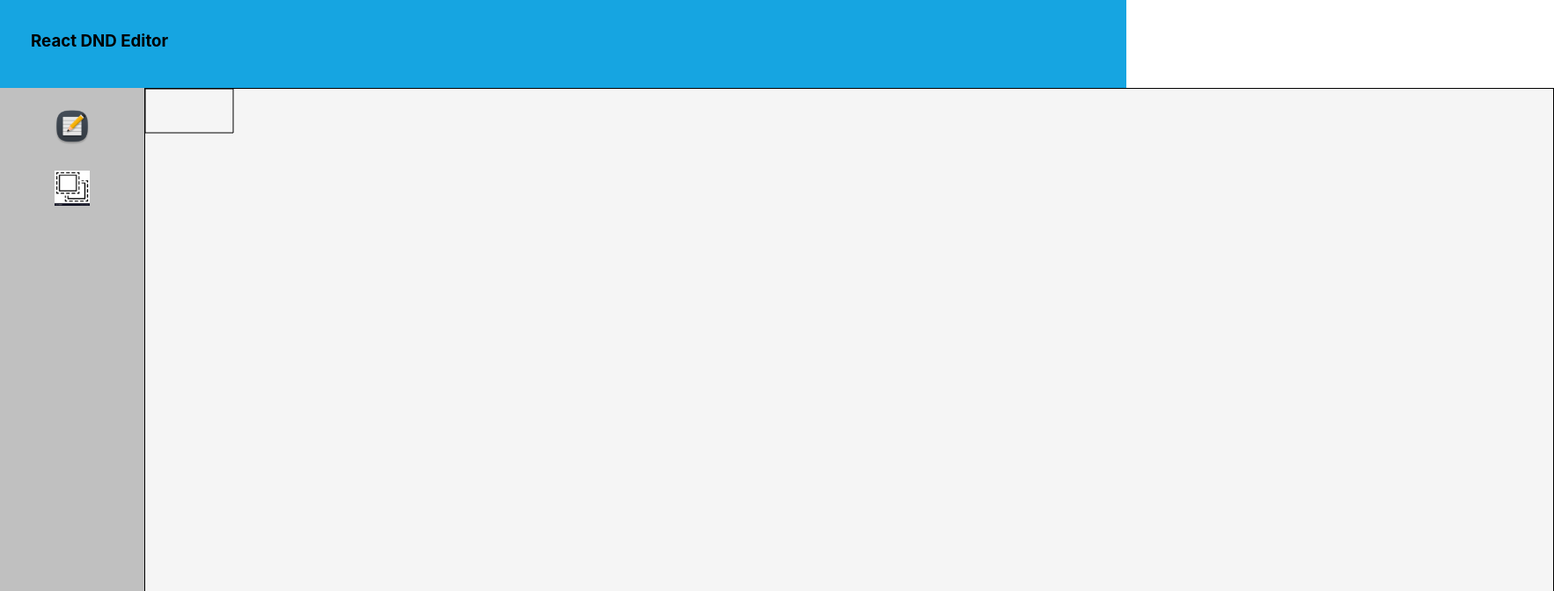
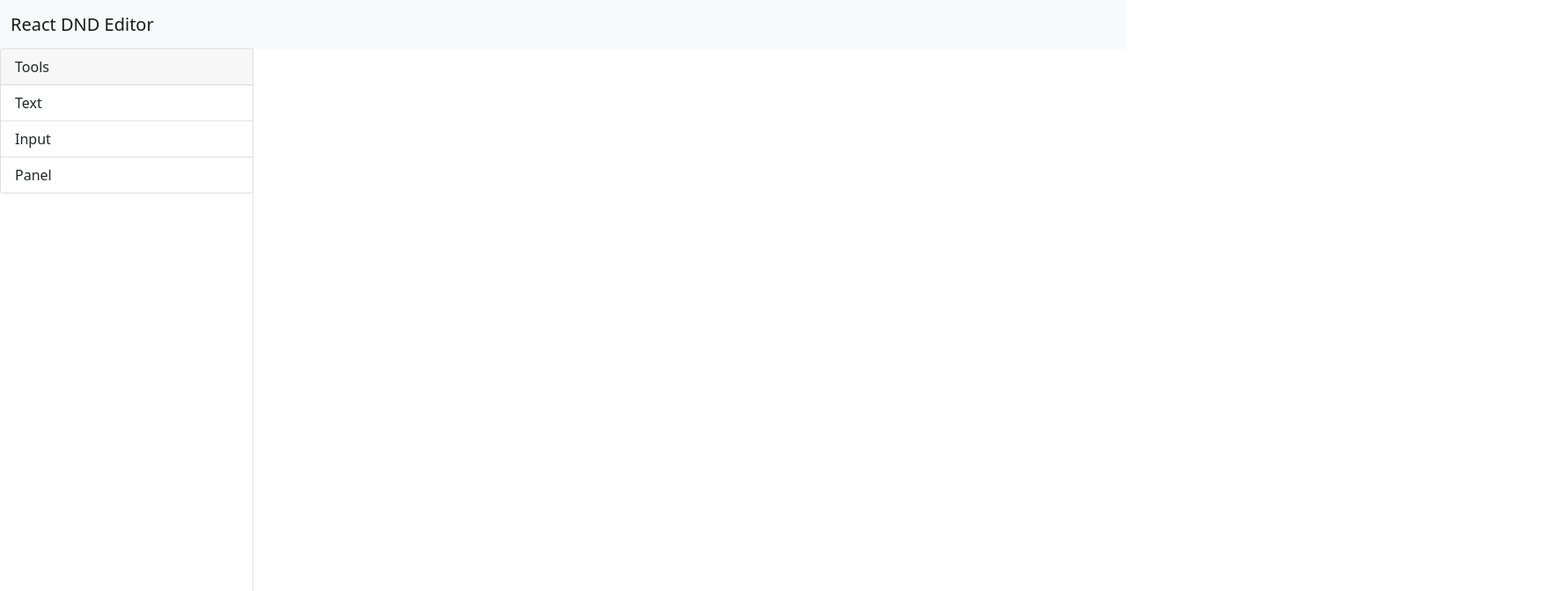
Before and after one commit to Jyoti-Technosoft/react-dnd-editor, a React (Create React App) app: page / in a window 1280 px wide. Shown: the top 672 px of the page at 88% size, 1766 px wide, since content can reach past the window. Built offline with nearby package versions, Linux system fonts and the light colour scheme.

Commit message:
ui ux fixes and Improvement

```diff
--- a/package.json
+++ b/package.json
@@ -6,7 +6,11 @@
     "@testing-library/jest-dom": "^5.11.4",
     "@testing-library/react": "^11.1.0",
     "@testing-library/user-event": "^12.1.10",
+    "bootstrap": "5.1.3",
     "react": "^17.0.2",
+    "react-bootstrap": "^2.0.2",
+    "react-dnd": "^14.0.4",
+    "react-dnd-html5-backend": "^14.0.2",
     "react-dom": "^17.0.2",
     "react-scripts": "4.0.3",
     "web-vitals": "^1.0.1"
--- a/src/App.css
+++ b/src/App.css
@@ -1,4 +1,4 @@
-.App {
+/* .App {
   text-align: center;
 }
 
@@ -62,4 +62,4 @@ canvas {
   background-color: #f5f5f5;
   border: 1px solid #000000;
   height: 100vh;
-}
+} */
--- a/src/App.js
+++ b/src/App.js
@@ -5,12 +5,8 @@ import Editor from './components/Editor';
 function App() {
   return (
     <div className="App">
-        <div className="header">
           <Header />
-        </div>
-        <div className="container">
-            <Editor />
-        </div>
+          <Editor />
     </div>
   );
 }
--- a/src/components/Editor.js
+++ b/src/components/Editor.js
@@ -1,93 +1,116 @@
 import React, { useRef, useEffect, useState } from 'react';
+import { Card, Col, Container, ListGroup, Row } from 'react-bootstrap';
 
 const Editor = () => {
 
-    const [objectType, setObjectType] = useState('text');
-    const [xPoint, setXPoint] = useState(0);
-    const [yPoint, setYPoint] = useState(0);
-    const canvasRef = useRef();
-    let ctx = null;
-    const canvas = document.createElement("canvas");
+    // const [objectType, setObjectType] = useState('text');
+    // const [xPoint, setXPoint] = useState(0);
+    // const [yPoint, setYPoint] = useState(0);
+    // const canvasRef = useRef();
+    // let ctx = null;
+    // const canvas = document.createElement("canvas");
 
-    const draw = (ctx, frameCount) => {
-        ctx.clearRect(0, 0, ctx.canvas.width, ctx.canvas.height);
-        ctx.fillStyle = '#000000';
-        ctx.beginPath();
-        ctx.arc(50, 100, 20*Math.sin(frameCount*0.05)**2, 0, 2*Math.PI);
-        ctx.fill();
-    }
+    // const draw = (ctx, frameCount) => {
+    //     ctx.clearRect(0, 0, ctx.canvas.width, ctx.canvas.height);
+    //     ctx.fillStyle = '#000000';
+    //     ctx.beginPath();
+    //     ctx.arc(50, 100, 20*Math.sin(frameCount*0.05)**2, 0, 2*Math.PI);
+    //     ctx.fill();
+    // }
 
-    useEffect(() => {
-        const canvasEle = canvasRef.current;
-        canvasEle.width = canvasEle.clientWidth;
-        canvasEle.height = canvasEle.clientHeight;
-        ctx = canvasEle.getContext("2d");
-        if(objectType == 'text') {
-            const r2Info = { x: xPoint, y: yPoint, w: 100, h: 50 };
-            drawRect(r2Info);
-        }
-        if(objectType == 'square') {
-            const r4Info = { x: xPoint, y: yPoint, w: 100, h: 50 };
-            drawFillRect(r4Info);
-        }
-    }, [draw, xPoint, yPoint]);
+    // useEffect(() => {
+    //     const canvasEle = canvasRef.current;
+    //     canvasEle.width = canvasEle.clientWidth;
+    //     canvasEle.height = canvasEle.clientHeight;
+    //     ctx = canvasEle.getContext("2d");
+    //     if(objectType == 'text') {
+    //         const r2Info = { x: xPoint, y: yPoint, w: 100, h: 50 };
+    //         drawRect(r2Info);
+    //     }
+    //     if(objectType == 'square') {
+    //         const r4Info = { x: xPoint, y: yPoint, w: 100, h: 50 };
+    //         drawFillRect(r4Info);
+    //     }
+    // }, [draw, xPoint, yPoint]);
 
-    const drawRect = (info, style = {}) => {
-        const { x, y, w, h } = info;
-        const { borderColor = 'black', borderWidth = 1 } = style;
-        ctx.beginPath();
-        ctx.strokeStyle = borderColor;
-        ctx.lineWidth = borderWidth;
-        ctx.rect(x, y, w, h);
-        ctx.stroke();
-      }
+    // const drawRect = (info, style = {}) => {
+    //     const { x, y, w, h } = info;
+    //     const { borderColor = 'black', borderWidth = 1 } = style;
+    //     ctx.beginPath();
+    //     ctx.strokeStyle = borderColor;
+    //     ctx.lineWidth = borderWidth;
+    //     ctx.rect(x, y, w, h);
+    //     ctx.stroke();
+    //   }
 
-    const drawFillRect = (info, style = {}) => {
-        const { x, y, w, h } = info;
-        const { backgroundColor = 'black' } = style;
-        ctx.beginPath();
-        ctx.fillStyle = backgroundColor;
-        ctx.fillRect(x, y, w, h);
-    }
+    // const drawFillRect = (info, style = {}) => {
+    //     const { x, y, w, h } = info;
+    //     const { backgroundColor = 'black' } = style;
+    //     ctx.beginPath();
+    //     ctx.fillStyle = backgroundColor;
+    //     ctx.fillRect(x, y, w, h);
+    // }
 
-    const onDrag = (event, object) => {
-        event.preventDefault();
-        setObjectType(object);
-        setXPoint(event.clientX);
-        setYPoint(event.clientY);
-    }
+    // const onDrag = (event, object) => {
+    //     event.preventDefault();
+    //     setObjectType(object);
+    //     setXPoint(event.clientX);
+    //     setYPoint(event.clientY);
+    // }
 
-    const onDragEnd = (event) => {
-        event.preventDefault();
-    }
+    // const onDragEnd = (event) => {
+    //     event.preventDefault();
+    // }
 
-    const onDrop = (event) => {
-        event.preventDefault();
-        // let id = event.dataTransfer.getData("text");
-        // setXPoint(event.clientX);
-        // setYPoint(event.clientY);
-        // const dt = event.dataTransfer;
-        // dt.setData('text/plain', 'Data to Drag');
-        // dt.setDragImage(canvas, 100, 100);
-        const data = event.dataTransfer.getData("text/plain");
-        event.target.textContent = data;
-        event.preventDefault();
-    }
+    // const onDrop = (event) => {
+    //     event.preventDefault();
+    //     // let id = event.dataTransfer.getData("text");
+    //     // setXPoint(event.clientX);
+    //     // setYPoint(event.clientY);
+    //     // const dt = event.dataTransfer;
+    //     // dt.setData('text/plain', 'Data to Drag');
+    //     // dt.setDragImage(canvas, 100, 100);
+    //     const data = event.dataTransfer.getData("text/plain");
+    //     event.target.textContent = data;
+    //     event.preventDefault();
+    // }
 
     return (
-        <div style={{ display: 'flex' }}>
-            <div className="tools-sidebar" style={{ paddingTop: '25px' }}>
-                <div draggable onDrag={(event) => onDrag(event, 'text')}>
-                    <img src="/text-icon.jpg" alt="text" width="40" height="40" style={{ cursor: 'pointer' }} />
-                </div>
-                <div draggable onDrag={(event) => onDrag(event, 'square')} style={{ paddingTop: '25px', cursor: 'pointer' }}>
-                    <img src="/square-icon.png" alt="square" width="40" height="40" />
-                </div>
-            </div>
-            <div className="editor">
-                <canvas id="myCanvas" ref={canvasRef} ondragover={event => onDrop(event)}></canvas>
-            </div>
-        </div>
+        // <div style={{ display: 'flex' }}>
+        //     <div className="tools-sidebar" style={{ paddingTop: '25px' }}>
+        //         <div draggable onDrag={(event) => onDrag(event, 'text')}>
+        //             <img src="/text-icon.jpg" alt="text" width="40" height="40" style={{ cursor: 'pointer' }} />
+        //         </div>
+        //         <div draggable onDrag={(event) => onDrag(event, 'square')} style={{ paddingTop: '25px', cursor: 'pointer' }}>
+        //             <img src="/square-icon.png" alt="square" width="40" height="40" />
+        //         </div>
+        //     </div>
+        //     <div className="editor">
+        //         <canvas id="myCanvas" ref={canvasRef} ondragover={event => onDrop(event)}></canvas>
+        //     </div>
+        // </div>
+        <Container fluid>
+            <Row>
+                <Col xs lg="2">
+                     {/* Side Nav Tool Bar */}
+                    <div className="sidebar">
+                        <Card style={{ width: '18rem' }}>
+                            <Card.Header>Tools</Card.Header>
+                            <ListGroup variant="flush">
+                                <ListGroup.Item>Text </ListGroup.Item>
+                                <ListGroup.Item>Input </ListGroup.Item>
+                                <ListGroup.Item>Panel </ListGroup.Item>
+                            </ListGroup>
+                        </Card>
+                    </div>
+                </Col>
+                <Col >
+                {/* Editor Component */}
+
+
+                </Col>
+            </Row>
+        </Container>
     )
 }
 
--- a/src/components/Header.js
+++ b/src/components/Header.js
@@ -1,11 +1,14 @@
 import React, { Component } from "react";
+import { Container, Navbar } from "react-bootstrap";
 
 class Header extends Component {
     render() {
         return (
-            <h3 style={{ float: 'left', margin: '35px' }}>
-                React DND Editor
-            </h3>
+            <Navbar bg="light">
+                <Container fluid>
+                    <Navbar.Brand href="#">React DND Editor</Navbar.Brand>
+                </Container>
+            </Navbar>
         )
     }
 }
--- a/src/index.css
+++ b/src/index.css
@@ -11,3 +11,14 @@ code {
   font-family: source-code-pro, Menlo, Monaco, Consolas, 'Courier New',
     monospace;
 }
+
+.sidebar {
+  position: fixed;
+  top: 55px;
+  bottom: 0;
+  left: 0;
+  min-height: 100vh !important;
+  z-index: 100;
+  padding: 0 0;
+  box-shadow: inset -1px 0 0 rgba(0, 0, 0, .1);
+}
--- a/src/index.js
+++ b/src/index.js
@@ -1,6 +1,7 @@
 import React from 'react';
 import ReactDOM from 'react-dom';
 import './index.css';
+import 'bootstrap/dist/css/bootstrap.min.css';
 import App from './App';
 import reportWebVitals from './reportWebVitals';
 
```
Also changed, not shown: 1 other file (tests, documents, lock files or other folders).
